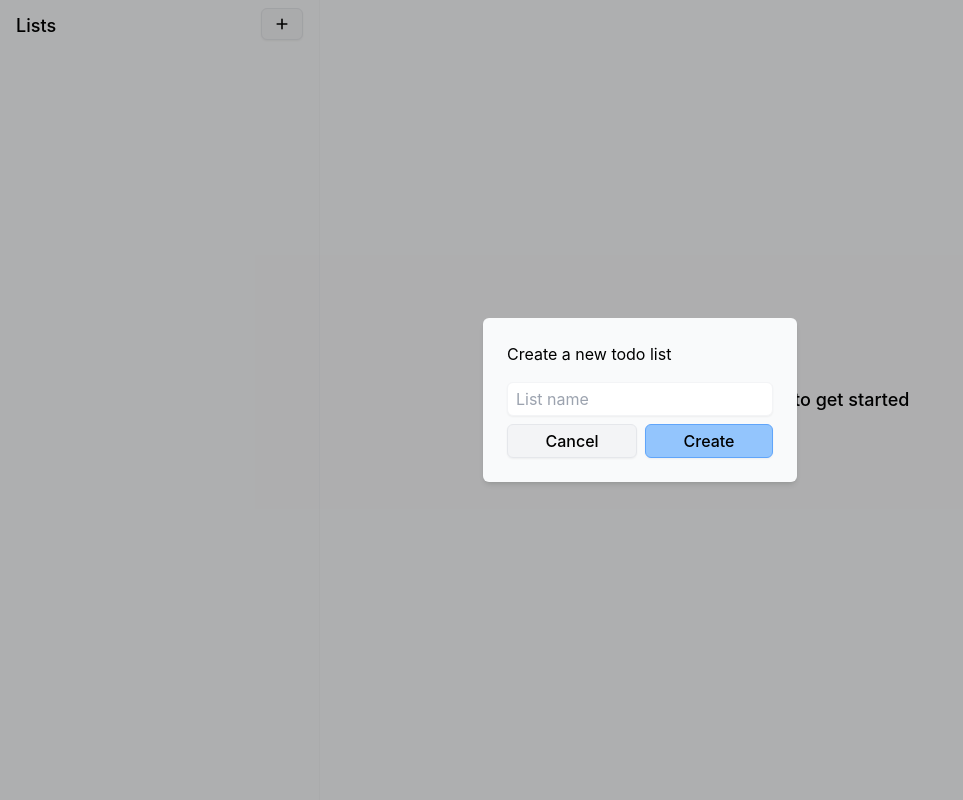
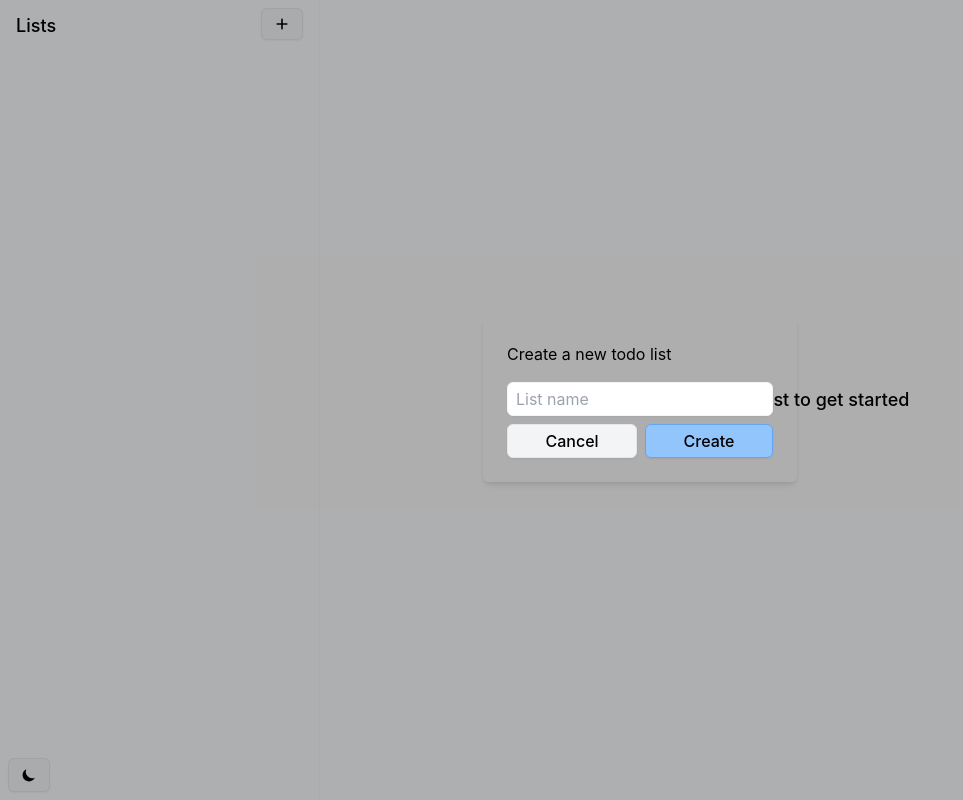
Before and after one commit to mbenja/tauri-todo-app, a React (Vite) app in the folder app/: page / in a window 1280 px wide. Both pictures are taken after a click on the button 282 px from the left and 24 px from the top of the page. Shown: the whole page, without its empty margins (0-963 px from the left). Built offline with nearby package versions, Linux system fonts and the light colour scheme.

Commit message:
Adding support for dark mode

```diff
--- a/app/src/App.tsx
+++ b/app/src/App.tsx
@@ -8,9 +8,11 @@ export default function App() {
   const todoLists = useStore((state) => state.todoLists);
   const selectedTodoList = useStore((state) => state.selectedTodoList);
   const selectTodoList = useStore((state) => state.selectTodoList);
+  const setTheme = useStore((state) => state.setTheme);
 
   useEffect(() => {
     getTodoLists();
+    setTheme();
   }, []);
 
   useEffect(() => {
@@ -23,7 +25,7 @@ export default function App() {
   }, [todoLists]);
 
   return (
-    <div className="bg-gray-50 flex flex-row h-screen w-screen">
+    <div className="bg-gray-50 dark:bg-slate-800 dark:text-white flex flex-row h-screen w-screen">
       <Sidebar />
       {selectedTodoList && <TodoListComponent todoList={selectedTodoList} />}
       {!selectedTodoList && (
--- a/app/src/components/Button.tsx
+++ b/app/src/components/Button.tsx
@@ -10,15 +10,15 @@ type ButtonProps = {
 
 const variants = {
   default:
-    'bg-gray-100 border-gray-200 hover:bg-gray-200 hover:border-gray-300',
+    'bg-gray-100 border-gray-200 dark:bg-transparent dark:border-slate-600 hover:bg-gray-200 hover:border-gray-300 hover:dark:border-slate-700',
   primary:
-    'bg-blue-300 border-blue-400 hover:bg-blue-400 hover:border-blue-500 hover:text-white',
+    'bg-blue-300 border-blue-400 dark:bg-blue-500 dark:border-blue-600 hover:bg-blue-400 hover:border-blue-500 hover:dark:bg-blue-600 hover:dark:border-blue-700 hover:text-white',
   danger:
-    'bg-red-300 border-red-400 hover:bg-red-400 hover:border-red-500 hover:text-white',
+    'bg-red-300 border-red-400 dark:bg-red-500 dark:border-red-600 hover:bg-red-400 hover:border-red-500 hover:dark:bg-red-600 hover:dark:border-red-700 hover:text-white',
   success:
-    'bg-green-300 border-green-400 hover:bg-green-400 hover:border-green-500 hover:text-white',
+    'bg-green-300 border-green-400 dark:bg-green-500 dark:border-green-600 hover:bg-green-400 hover:border-green-500 hover:dark:bg-green-600 hover:dar:border-green-700 hover:text-white',
   ghost:
-    'bg-transparent border-transparent hover:bg-gray-200 hover:border hover:border-gray-300 shadow-none',
+    'bg-transparent border-transparent hover:bg-gray-200 hover:border hover:border-gray-300 hover:dark:bg-transparent hover:dark:border-slate-700 shadow-none',
 };
 
 type Variant = keyof typeof variants;
--- a/app/src/components/Input.tsx
+++ b/app/src/components/Input.tsx
@@ -9,7 +9,7 @@ export default function Input(props: InputProps) {
 
   return (
     <input
-      className="border border-gray-100 focus:outline-none py-1 px-2 rounded-md shadow-sm w-full"
+      className="border border-gray-100 dark:border-slate-700 dark:text-black focus:outline-none py-1 px-2 rounded-md shadow-sm w-full"
       onChange={(event) => onChange(event.target.value)}
       placeholder={placeholder}
       value={value}
--- a/app/src/components/Modal.tsx
+++ b/app/src/components/Modal.tsx
@@ -35,7 +35,7 @@ export default function Modal(props: ModalProps) {
           leaveTo="opacity-0 scale-95"
         >
           <div className="fixed flex inset-0 items-center justify-center p-4">
-            <Dialog.Panel className="bg-gray-50 p-6 rounded-md shadow-md">
+            <Dialog.Panel className="dark:bg-slate-600 dark:text-white p-6 rounded-md shadow-md">
               <Dialog.Title className="mb-4">{title}</Dialog.Title>
               {children}
             </Dialog.Panel>
--- a/app/src/components/Sidebar.tsx
+++ b/app/src/components/Sidebar.tsx
@@ -1,5 +1,5 @@
 import { useState } from 'react';
-import { PlusIcon } from '@heroicons/react/solid';
+import { MoonIcon, PlusIcon, SunIcon } from '@heroicons/react/solid';
 
 import Button from './Button';
 import CreateListModal from './CreateListModal';
@@ -11,11 +11,13 @@ export default function Sidebar() {
   const selectedTodoList = useStore((state) => state.selectedTodoList);
   const onCreateTodoList = useStore((state) => state.createTodoList);
   const onSelectTodoList = useStore((state) => state.selectTodoList);
+  const theme = useStore((state) => state.theme);
+  const setTheme = useStore((state) => state.setTheme);
 
   const [createListModalOpen, setCreateListModalOpen] = useState(false);
 
   return (
-    <div className="bg-gray-50 border-gray-100 border-r flex flex-col max-w-lg min-w-[200px] py-2 w-1/4">
+    <div className="border-gray-100 border-r dark:border-slate-900 flex flex-col max-w-lg min-w-[200px] py-2 w-1/4">
       <div className="flex flex-row justify-between mb-2 px-4">
         <p className="flex font-medium self-end text-lg">Lists</p>
         <Button
@@ -28,7 +30,7 @@ export default function Sidebar() {
         onCreate={(name: string) => onCreateTodoList(name)}
         open={createListModalOpen}
       />
-      <div className="flex flex-col gap-2 overflow-auto">
+      <div className="flex flex-col gap-2 grow overflow-auto">
         {todoLists.map((todoList: TodoList) => (
           <SidebarListItem
             key={`sidebar-item-${todoList.id}`}
@@ -38,6 +40,20 @@ export default function Sidebar() {
             selected={selectedTodoList === todoList}
           />
         ))}
+      </div>
+      <div className="flex flex-row px-2">
+        {theme === 'dark' && (
+          <Button
+            icon={<SunIcon className="h-6 w-4" />}
+            onClick={() => setTheme('light')}
+          />
+        )}
+        {theme === 'light' && (
+          <Button
+            icon={<MoonIcon className="h-6 w-4" />}
+            onClick={() => setTheme('dark')}
+          />
+        )}
       </div>
     </div>
   );
@@ -54,7 +70,9 @@ function SidebarListItem(props: SidebarListItemProps) {
   const { count, onClick, name, selected } = props;
 
   const classes = `cursor-pointer mx-2 rounded-md ${
-    selected ? 'bg-gray-200' : 'hover:bg-gray-100'
+    selected
+      ? 'bg-gray-200 dark:bg-slate-600'
+      : 'hover:bg-gray-100 hover:dark:bg-slate-700'
   }`;
 
   return (
--- a/app/src/components/TodoList.tsx
+++ b/app/src/components/TodoList.tsx
@@ -63,7 +63,7 @@ export default function TodoListComponent(props: TodoListProps) {
         ))}
       </div>
       <form
-        className="border border-gray-100 flex flex-row px-4 py-4 rounded-md shadow-sm"
+        className="border border-gray-100 dark:border-slate-700 flex flex-row px-4 py-4 rounded-md shadow-sm"
         onSubmit={(e) => handleOnCreateTodoItem(e)}
       >
         <Input
--- a/app/src/store/store.ts
+++ b/app/src/store/store.ts
@@ -2,6 +2,7 @@ import { invoke } from '@tauri-apps/api/tauri';
 import create from 'zustand';
 
 import { State } from '../types/State';
+import { Theme } from '../types/Theme';
 import { TodoItem } from '../types/TodoItem';
 import { TodoList } from '../types/TodoList';
 
@@ -106,4 +107,13 @@ export const useStore = create<State>((set, get) => ({
       ],
     });
   },
+  theme: localStorage.getItem('theme') === 'dark' ? 'dark' : 'light',
+  setTheme: (theme?: Theme) => {
+    theme = theme ?? get().theme;
+    theme === 'dark'
+      ? document.body.classList.add('dark')
+      : document.body.classList.remove('dark');
+    localStorage.setItem('theme', theme);
+    set({ theme });
+  },
 }));
--- a/app/src/types/State.ts
+++ b/app/src/types/State.ts
@@ -1,3 +1,4 @@
+import { Theme } from './Theme';
 import { TodoList } from './TodoList';
 
 export type State = {
@@ -15,4 +16,6 @@ export type State = {
     complete: boolean
   ) => void;
   deleteTodoItem: (listId: number, todoId: number) => void;
+  theme: Theme;
+  setTheme: (theme?: Theme) => void;
 };
--- /dev/null
+++ b/app/src/types/Theme.ts
@@ -0,0 +1 @@
+export type Theme = 'dark' | 'light';
--- a/app/tailwind.config.js
+++ b/app/tailwind.config.js
@@ -1,7 +1,8 @@
 module.exports = {
-  content: ["./src/**/*.{ts,tsx}"],
+  darkMode: 'class',
+  content: ['./src/**/*.{ts,tsx}'],
   theme: {
     extend: {},
   },
   plugins: [],
-}
+};
```
